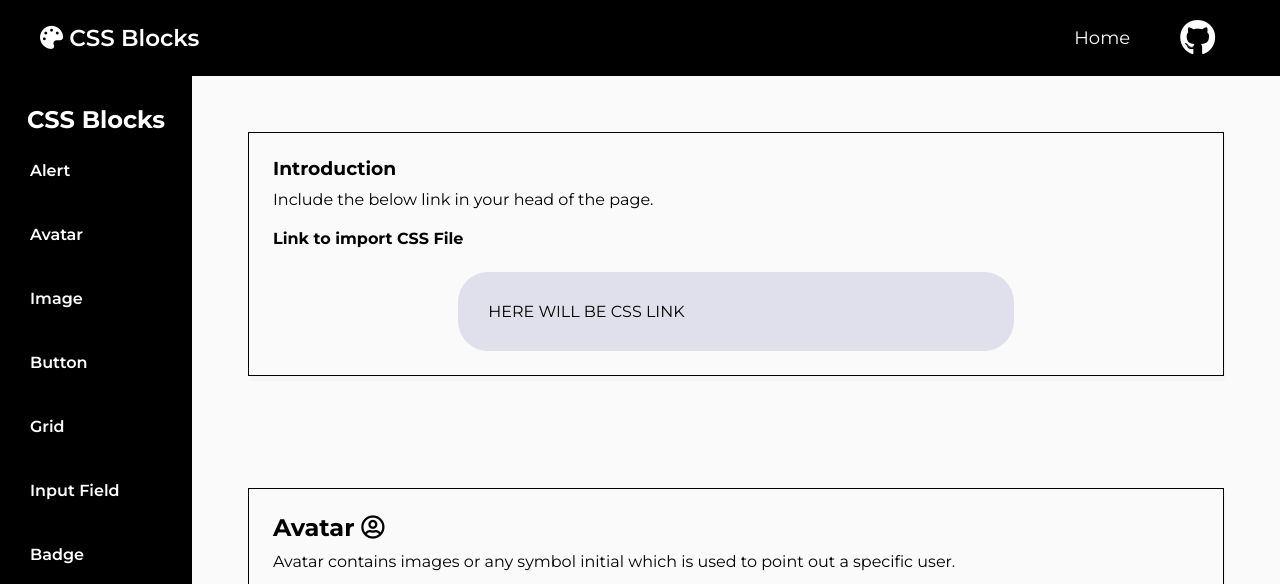
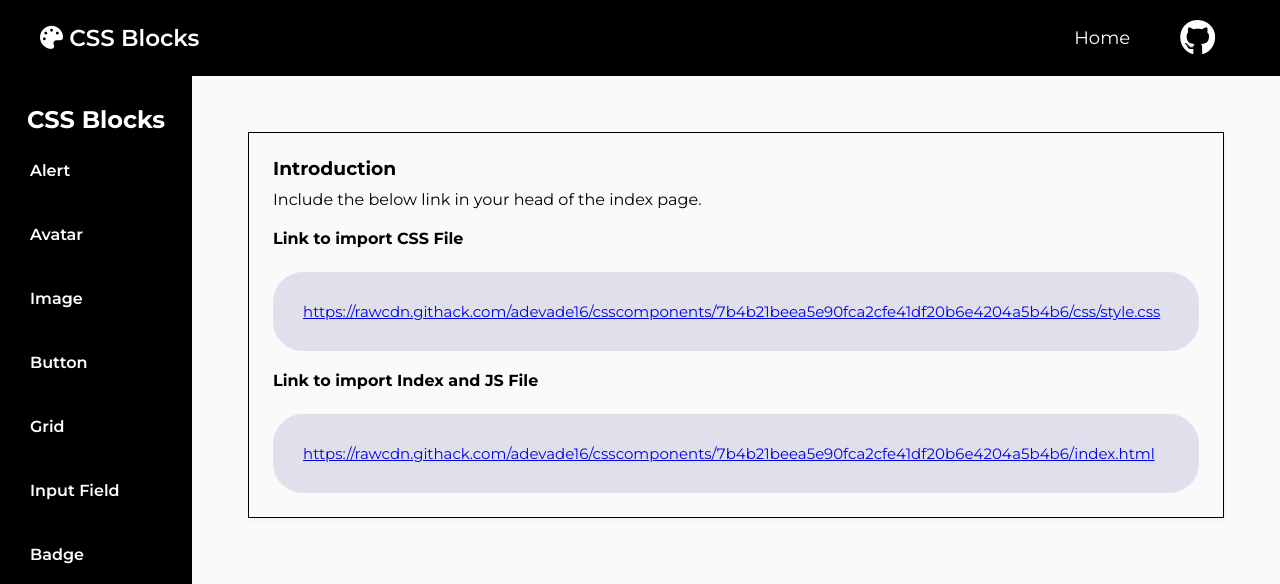
Before and after one commit to adevade16/csscomponentlibrary, a plain HTML site: page index.html in a window 1280 px wide. Shown: the top 584 px of the page. Drawn offline with nearby package versions, Linux system fonts and the light colour scheme.

Commit message:
style changes

```diff
--- a/css/style.css
+++ b/css/style.css
@@ -174,7 +174,7 @@ aside a:hover {
 }
 
 .csslink {
-  width: 60%;
+  width: 100%;
   margin: 0 auto;
   text-align: center;
   padding: 2rem;
@@ -184,6 +184,19 @@ aside a:hover {
   background-color: #e0e0ec;
   color: black;
   border-radius: 30px;
+  overflow: auto;
+}
+
+@media screen and (min-width: 601px) {
+  div.csslink {
+    font-size: 15px;
+  }
+}
+
+@media screen and (max-width: 600px) {
+  div.csslink {
+    font-size: 10px;
+  }
 }
 
 .para {
--- a/index.html
+++ b/index.html
@@ -44,7 +44,7 @@
             <ul>
                 <li class="logo"><i class="fas fa-palette"></i> CSS Blocks</li>
                 <li class="items"><a href="#">Home</a></li>
-                <li class="items"><a href="https://github.com/adevade16/componentlibrary"><i
+                <li class="items"><a href="https://github.com/adevade16/csscomponentlibrary"><i
                             class="fab fa-github fa-2x"></i></a></li>
                 <li class="btn"><a href="#"><i class="fas fa-bars"></i></a></li>
             </ul>
@@ -103,12 +103,21 @@
                 <div class="intro">
 
                     <h3>Introduction</h3>
-                    <p class="para">Include the below link in your head of the page.</p>
+                    <p class="para">Include the below link in your head of the index page.</p>
                     <h4 style="margin-top:20px;">Link to import CSS File</h4>
 
                     <div class="csslink">
-                        <p>HERE WILL BE CSS LINK</p>
-                        <!-- <p><a href="https://anagha-devade-portfolio.netlify.app/">https://anagha-devade-portfolio.netlify.app/</a> -->
+                        <!-- <p>HERE WILL BE CSS LINK</p> -->
+                        <p><a
+                                href="https://rawcdn.githack.com/adevade16/csscomponents/7b4b21beea5e90fca2cfe41df20b6e4204a5b4b6/css/style.css">https://rawcdn.githack.com/adevade16/csscomponents/7b4b21beea5e90fca2cfe41df20b6e4204a5b4b6/css/style.css</a>
+                        </p>
+                    </div>
+                    <h4 style="margin-top:20px;">Link to import Index and JS File</h4>
+
+                    <div class="csslink">
+                        <!-- <p>HERE WILL BE CSS LINK</p> -->
+                        <p><a
+                                href="https://rawcdn.githack.com/adevade16/csscomponents/7b4b21beea5e90fca2cfe41df20b6e4204a5b4b6/index.html">https://rawcdn.githack.com/adevade16/csscomponents/7b4b21beea5e90fca2cfe41df20b6e4204a5b4b6/index.html</a>
                         </p>
                     </div>
 
```
